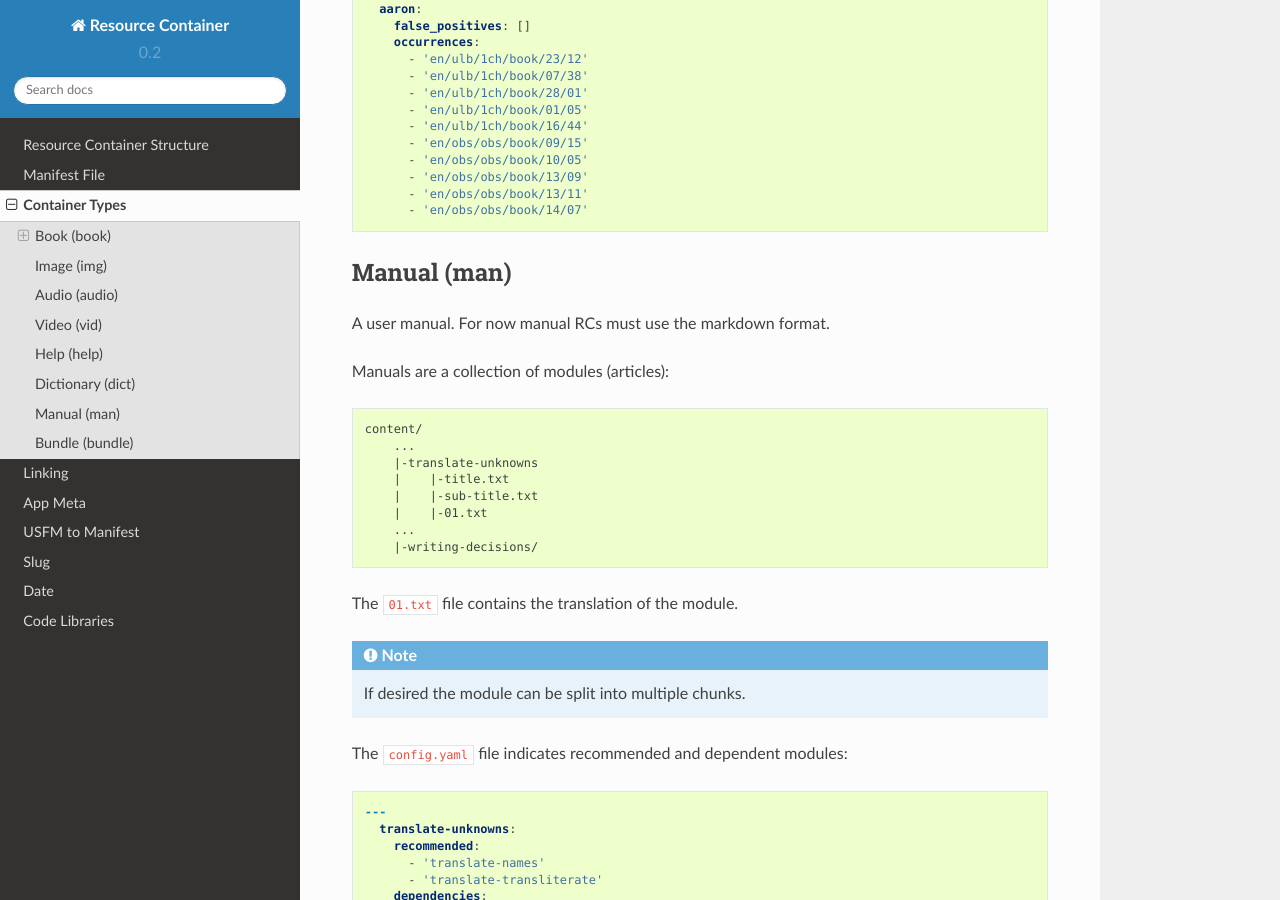
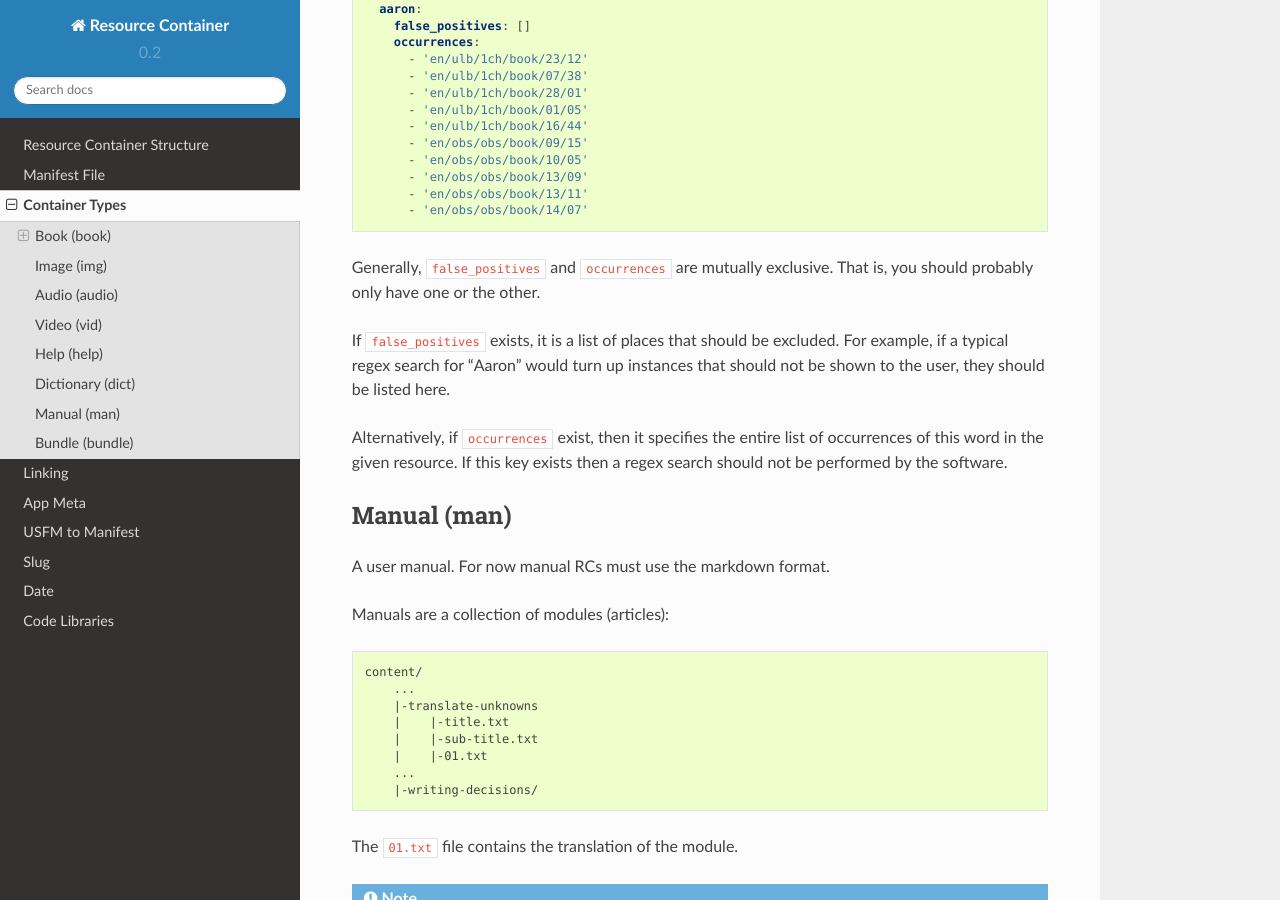
Before and after one commit to unfoldingWord-dev/Resource-Container, a Sphinx documentation site: the page built from docs/container_types.rst, in a window 1280 px wide and 900 px high, scrolled down 4428 px. Built offline with Sphinx 7.4.7 and the Read the Docs theme 2.0.0, drawn with Linux system fonts in a browser that asks for light colours.

Commit message:
added some clarifying text

```diff
--- a/docs/container_types.rst
+++ b/docs/container_types.rst
@@ -238,6 +238,17 @@ The ``config.yaml`` file contains extra details about the term that may be helpf
           - 'en/obs/obs/book/13/11'
           - 'en/obs/obs/book/14/07'
 
+Generally, ``false_positives`` and ``occurrences`` are mutually exclusive.
+That is, you should probably only have one or the other.
+
+If ``false_positives`` exists, it is a list of places that should be excluded.
+For example, if a typical regex search for "Aaron" would turn up instances that should not be shown to the user,
+they should be listed here.
+
+Alternatively, if ``occurrences`` exist,
+then it specifies the entire list of occurrences of this word in the given resource.
+If this key exists then a regex search should not be performed by the software.
+
 .. _types-manual:
 
 Manual (man)
```
